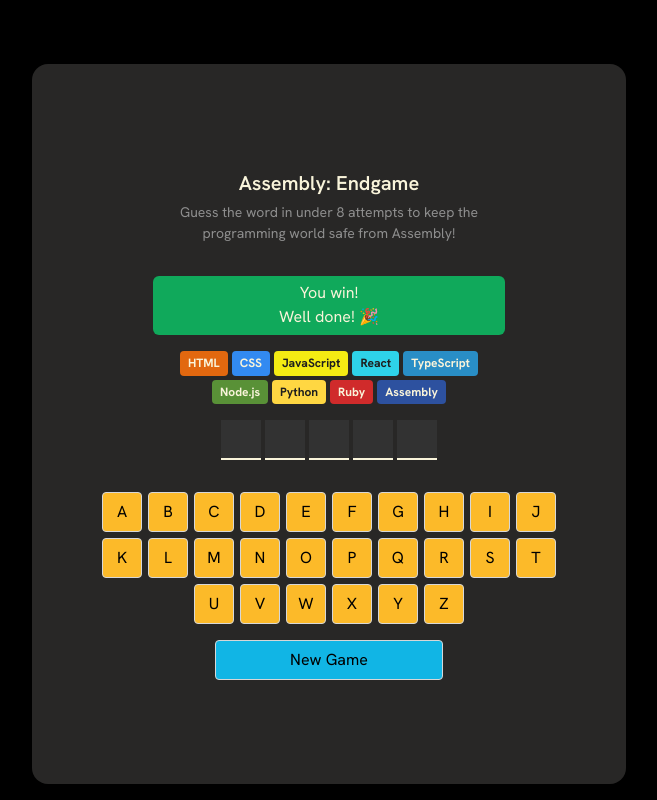
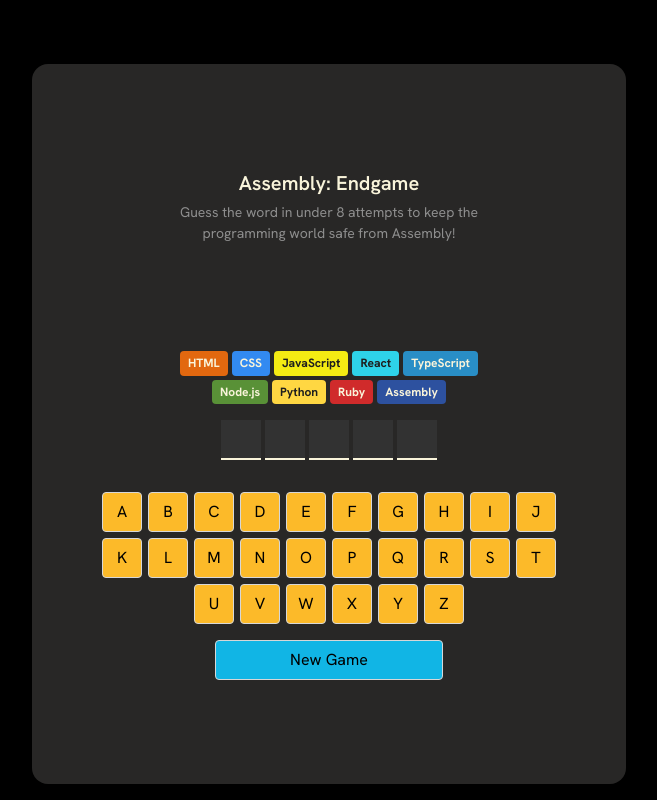
Before and after one commit to SCPassion/react-assembly-endgame, a React (Vite) app: page / in a window 1280 px wide. Shown: the whole page, without its empty margins (311-968 px from the left). Built offline with nearby package versions, Linux system fonts and the light colour scheme.

Commit message:
Added logic for messagelog

```diff
--- a/src/App.jsx
+++ b/src/App.jsx
@@ -4,21 +4,38 @@
 import clsx from "clsx"
 
 export default function () {
+  const allLetters = "abcdefghijklmnopqrstuvwxyz"
+
+  // State
   const [hiddenWord, setHiddenWord] = React.useState("react")
   const [guessedLetters, setGuessLetters] = React.useState([])
 
-  const allLetters = "abcdefghijklmnopqrstuvwxyz"
-  const languageElements = languages.map((language) => {
+  // Derived State variable
+  const numberOfIncorrectGuesses = guessedLetters.filter(
+    (letter) => !hiddenWord.includes(letter),
+  ).length
+
+  // lost game
+  const isGameLost = numberOfIncorrectGuesses >= languages.length - 1
+
+  // wong game
+  const isGameWon = [...hiddenWord].every((letter) =>
+    guessedLetters.includes(letter),
+  )
+
+  const languageElements = languages.map((language, index) => {
     const style = {
       backgroundColor: language.backgroundColor,
       color: language.color,
     }
 
+    const opacityClass =
+      index < numberOfIncorrectGuesses ? "opacity-50" : "opacity-100"
     return (
       <span
         style={style}
         key={nanoid()}
-        className={`flex h-[24.75px] items-center rounded-sm px-[8px] text-[12px] font-bold`}
+        className={`flex h-[24.75px] items-center rounded-sm px-[8px] text-[12px] font-bold ${opacityClass}`}
       >
         {language.name}
       </span>
@@ -59,6 +76,24 @@
       setGuessLetters([...guessedLetters, letter])
   }
 
+  const messageBGColor = isGameWon
+    ? "bg-[#10A95B]"
+    : isGameLost
+      ? "bg-[#BA2A2A]"
+      : null
+
+  const messagelogElement = isGameWon ? (
+    <>
+      <h2>You win!</h2>
+      <p>Well done! 🎉</p>
+    </>
+  ) : isGameLost ? (
+    <>
+      <h2>Game over!</h2>
+      <p>You lose! Better start learning Assembly 😭</p>
+    </>
+  ) : null
+
   return (
     <>
       <header className="w-[352px] text-center">
@@ -72,9 +107,10 @@
       </header>
 
       <main className="flex flex-col items-center gap-[16px]">
-        <section className="py-auto flex h-[59px] w-[352px] flex-col items-center justify-center rounded-md bg-[#10A95B] text-[#F9F4DA]">
-          <h2>You win!</h2>
-          <p>Well done! 🎉</p>
+        <section
+          className={`py-auto flex h-[59px] w-[352px] flex-col items-center justify-center rounded-md text-[#F9F4DA] ${messageBGColor}`}
+        >
+          {messagelogElement}
         </section>
 
         <section className="flex w-[300px] flex-wrap justify-center gap-[4px]">
```
